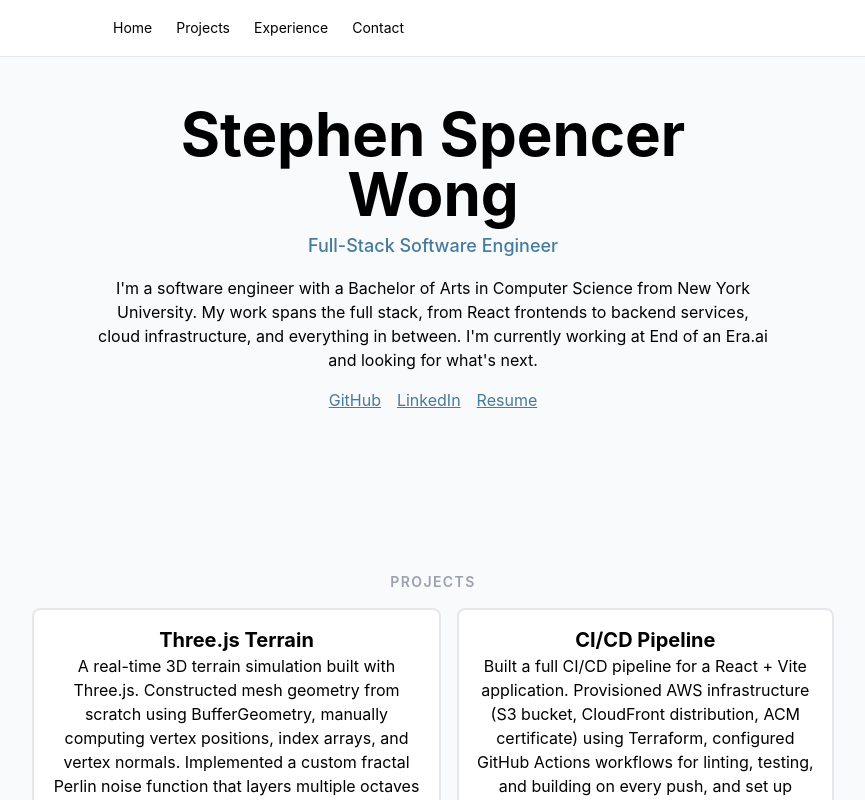
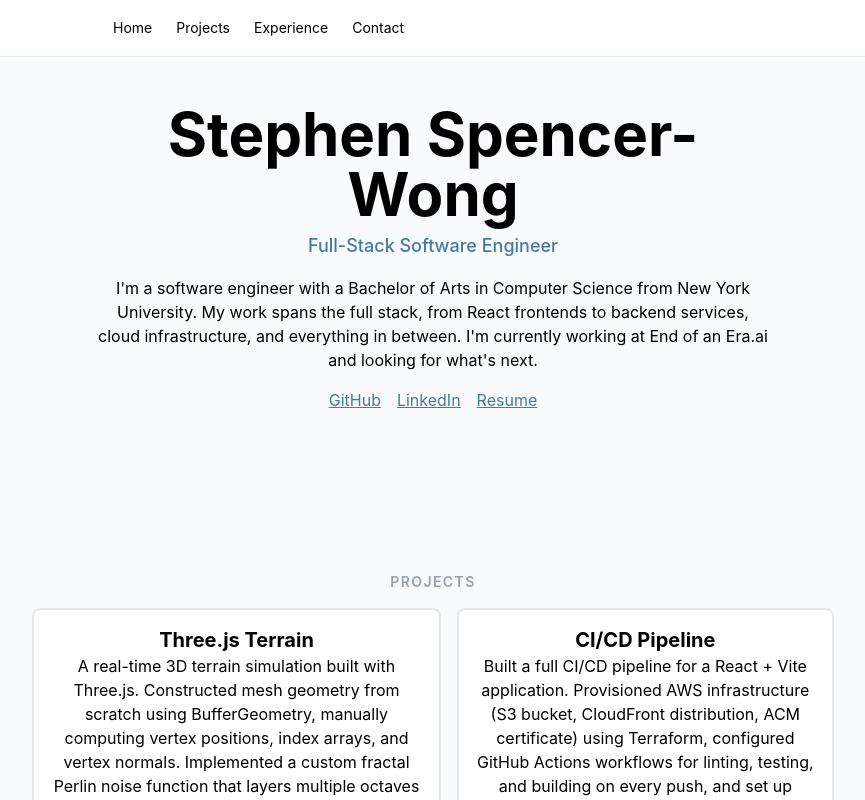
Before and after one commit to StephenS2021/stephenspencerwong.dev, a React (Vite) app: page / in a window 1280 px wide. Shown: the top 800 px of the page, without its empty margins (207-1072 px from the left). Built offline with nearby package versions, Linux system fonts and the light colour scheme.

Commit message:
Updated copy

```diff
--- a/src/App.tsx
+++ b/src/App.tsx
@@ -18,7 +18,7 @@
       </nav>
       <div className='max-w-2xl mx-auto w-full flex flex-col gap-16 pt-14'>
         <div className={`text-center py-12 ${bordersOn}`} id="home">
-          <h1 className={`text-4xl md:text-6xl font-bold`}>Stephen Spencer Wong</h1>
+          <h1 className={`text-4xl md:text-6xl font-bold`}>Stephen Spencer-Wong</h1>
           <p className={`text-lg font-medium mt-2 ${accentColor}`}>Full-Stack Software Engineer</p>
           <p className="text-base font-normal mt-4">I'm a software engineer with a Bachelor of Arts in Computer Science from New York University. My work
                   spans the full stack, from React frontends to backend services, cloud infrastructure, and everything in between. I'm currently working at End of an Era.ai and looking for what's next.</p>
```
